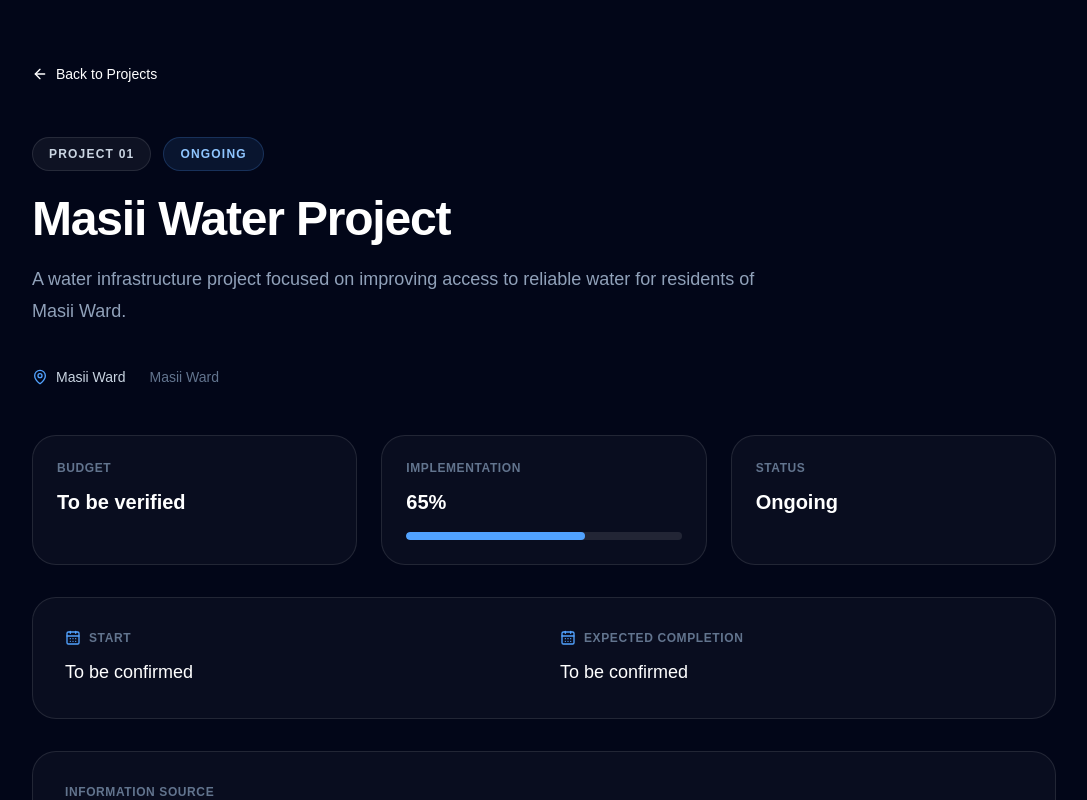
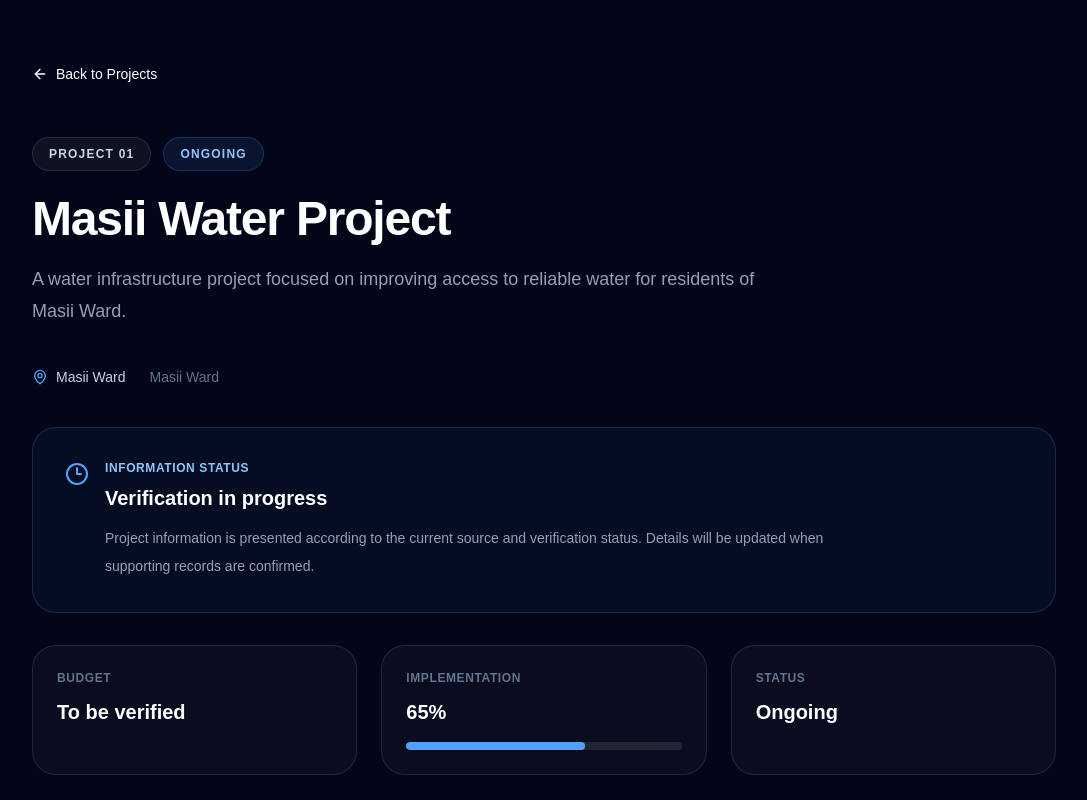
Before and after one commit to Chrisant-gif/mwala-connect, a Next.js app: page /projects/1 in a window 1280 px wide. Shown: the top 800 px of the page, without its empty margins (96-1183 px from the left). Built offline with nearby package versions, Linux system fonts and the light colour scheme.

Commit message:
Add project verification information

```diff
--- a/app/data/projects.ts
+++ b/app/data/projects.ts
@@ -1,17 +1,37 @@
 export type ProjectStatus = "ongoing" | "completed" | "pending";
+
+export type VerificationStatus =
+  | "verified"
+  | "in_progress"
+  | "unverified";
 
 export interface Project {
   id: number;
+
   location: string;
+
   ward: string;
+
   title: string;
+
   description: string;
+
   status: ProjectStatus;
+
   progress: number;
+
   budget: string;
+
   startDate: string;
+
   expectedCompletion: string;
+
   source: string;
+
+  verificationStatus: VerificationStatus;
+
+  lastVerified?: string;
+
   featured?: boolean;
 }
 
@@ -29,6 +49,7 @@ export const projects: Project[] = [
     startDate: "To be confirmed",
     expectedCompletion: "To be confirmed",
     source: "Project information pending official verification",
+    verificationStatus: "in_progress",
     featured: true,
   },
 
@@ -45,6 +66,7 @@ export const projects: Project[] = [
     startDate: "To be confirmed",
     expectedCompletion: "To be confirmed",
     source: "Project information pending official verification",
+    verificationStatus: "in_progress",
   },
 
   {
@@ -60,5 +82,6 @@ export const projects: Project[] = [
     startDate: "To be confirmed",
     expectedCompletion: "To be confirmed",
     source: "Project information pending official verification",
+    verificationStatus: "in_progress",
   },
 ];
--- a/app/projects/[id]/page.tsx
+++ b/app/projects/[id]/page.tsx
@@ -1,5 +1,11 @@
 import Link from "next/link";
-import { ArrowLeft, CalendarDays, MapPin } from "lucide-react";
+import {
+  ArrowLeft,
+  CalendarDays,
+  CheckCircle2,
+  Clock3,
+  MapPin,
+} from "lucide-react";
 
 import { projects } from "../../data/projects";
 
@@ -9,13 +15,31 @@ interface ProjectDetailsPageProps {
   }>;
 }
 
+function getVerificationLabel(
+  status: "verified" | "in_progress" | "unverified",
+) {
+  switch (status) {
+    case "verified":
+      return "Verified";
+
+    case "in_progress":
+      return "Verification in progress";
+
+    case "unverified":
+      return "Not yet verified";
+
+    default:
+      return status;
+  }
+}
+
 export default async function ProjectDetailsPage({
   params,
 }: ProjectDetailsPageProps) {
   const { id } = await params;
 
   const project = projects.find(
-    (item) => item.id === Number(id)
+    (item) => item.id === Number(id),
   );
 
   if (!project) {
@@ -36,7 +60,7 @@ export default async function ProjectDetailsPage({
 
           <Link
             href="/#projects"
-            className="mt-8 inline-flex items-center gap-2 rounded-full bg-white px-6 py-3 text-sm font-semibold text-slate-950 transition hover:bg-slate-200"
+            className="mt-8 inline-flex items-center gap-2 rounded-full bg-white px-6 py-3 text-sm font-semibold !text-slate-950 transition hover:bg-slate-200"
           >
             <ArrowLeft className="h-4 w-4" />
             Back to Projects
@@ -45,6 +69,13 @@ export default async function ProjectDetailsPage({
       </main>
     );
   }
+
+  const verificationLabel = getVerificationLabel(
+    project.verificationStatus,
+  );
+
+  const isVerified =
+    project.verificationStatus === "verified";
 
   return (
     <main className="min-h-screen bg-slate-950 px-6 py-16 text-white sm:px-10 lg:px-16">
@@ -91,8 +122,41 @@ export default async function ProjectDetailsPage({
           </div>
         </div>
 
+        {/* Verification status */}
+        <div className="mt-10 rounded-3xl border border-blue-400/20 bg-blue-400/[0.05] p-6 sm:p-8">
+          <div className="flex items-start gap-4">
+            {isVerified ? (
+              <CheckCircle2 className="mt-0.5 h-6 w-6 shrink-0 text-blue-400" />
+            ) : (
+              <Clock3 className="mt-0.5 h-6 w-6 shrink-0 text-blue-400" />
+            )}
+
+            <div>
+              <p className="text-xs font-semibold uppercase tracking-wider text-blue-300">
+                Information status
+              </p>
+
+              <h2 className="mt-2 text-xl font-semibold">
+                {verificationLabel}
+              </h2>
+
+              <p className="mt-3 max-w-3xl text-sm leading-7 text-slate-400">
+                Project information is presented according to the
+                current source and verification status. Details will
+                be updated when supporting records are confirmed.
+              </p>
+
+              {project.lastVerified && (
+                <p className="mt-4 text-xs font-medium uppercase tracking-wider text-slate-500">
+                  Last verified: {project.lastVerified}
+                </p>
+              )}
+            </div>
+          </div>
+        </div>
+
         {/* Project metrics */}
-        <div className="mt-12 grid gap-6 sm:grid-cols-2 lg:grid-cols-3">
+        <div className="mt-8 grid gap-6 sm:grid-cols-2 lg:grid-cols-3">
           <div className="rounded-3xl border border-white/10 bg-white/[0.03] p-6">
             <p className="text-xs font-semibold uppercase tracking-wider text-slate-500">
               Budget
```
